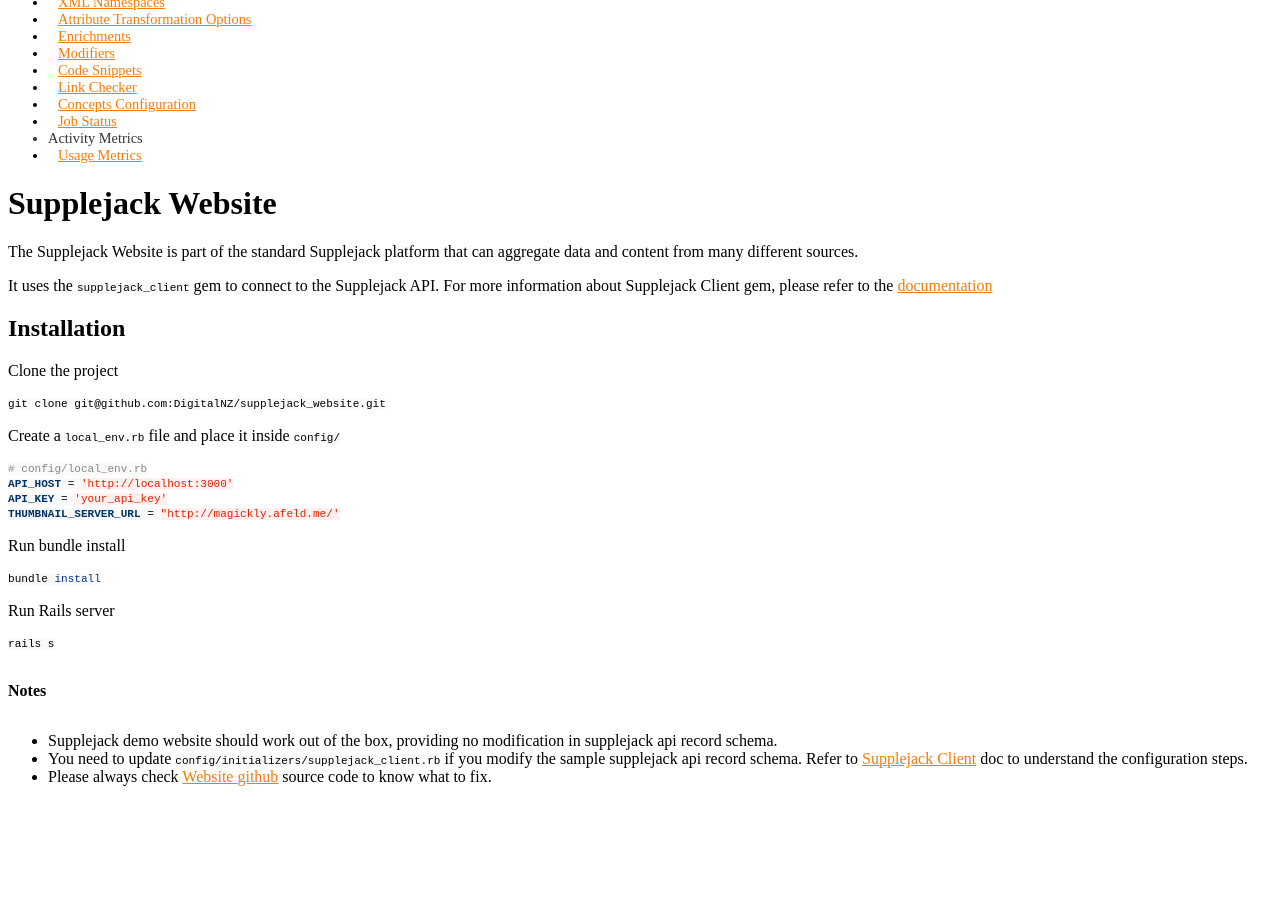
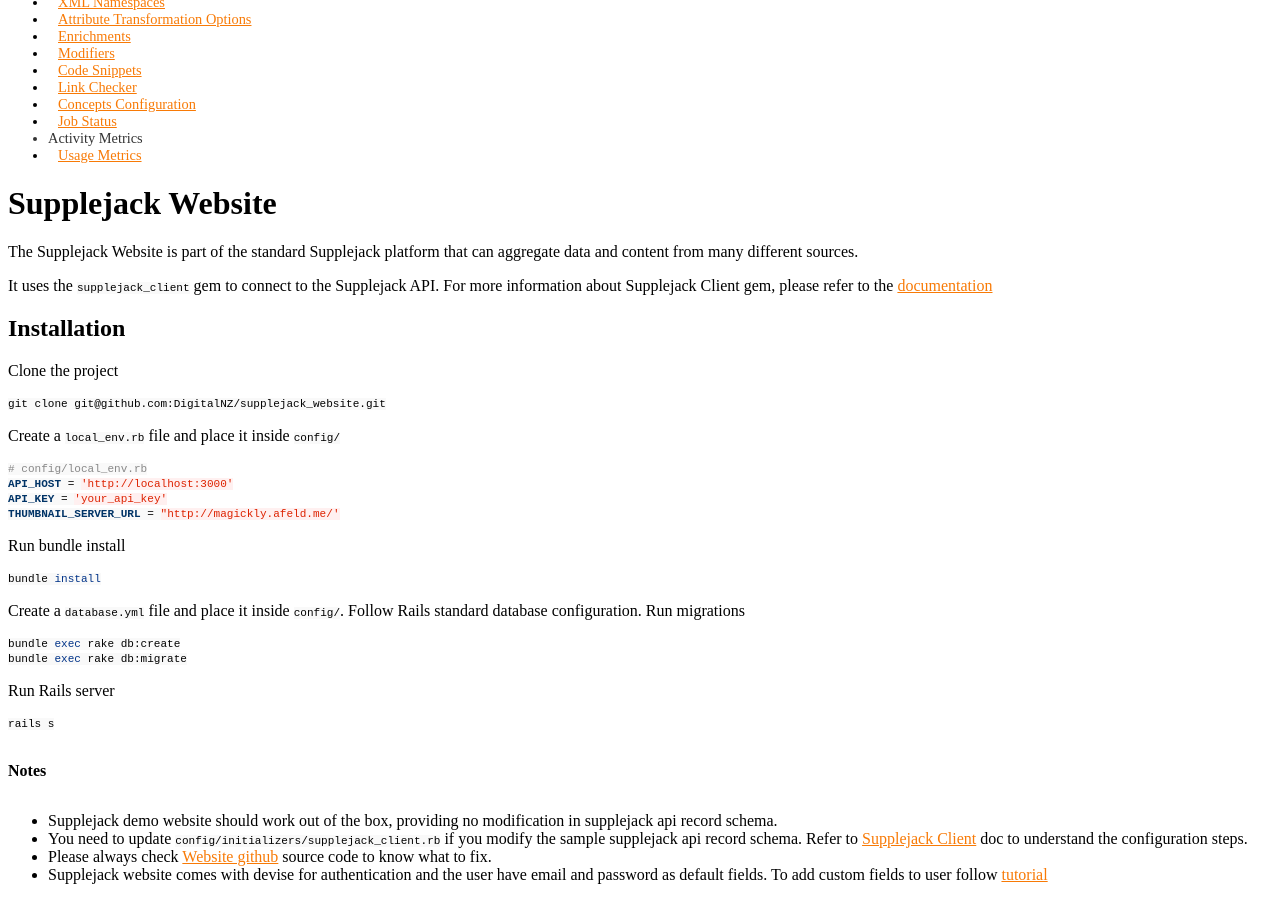
Before and after one commit to DigitalNZ/supplejack, a Jekyll site: the page built from _posts/2014-07-09-supplejack-website.md, in a window 1280 px wide and 900 px high, scrolled down 603 px. Built offline with Jekyll 4.4.1, drawn with Linux system fonts in a browser that asks for light colours; Markdown is read by kramdown in place of the engine named in the settings; a style sheet for code colours, icons or effects is not loaded; before the commit the page ends 1405 px from its top, so only the background shows below that.

Commit message:
Added documentation for supplejack website to have devise migration

````diff
--- a/_posts/2014-07-09-supplejack-website.md
+++ b/_posts/2014-07-09-supplejack-website.md
@@ -33,6 +33,13 @@
 bundle install
 ```
 
+Create a `database.yml` file and place it inside `config/`. Follow Rails standard database configuration. Run migrations
+
+```bash
+bundle exec rake db:create
+bundle exec rake db:migrate
+```
+
 Run Rails server
 
 ```bash
@@ -44,3 +51,4 @@
 * Supplejack demo website should work out of the box, providing no modification in supplejack api record schema.
 * You need to update `config/initializers/supplejack_client.rb` if you modify the sample supplejack api record schema. Refer to [Supplejack Client](/supplejack/start/supplejack-client.html) doc to understand the configuration steps.
 * Please always check [Website github](https://github.com/DigitalNZ/supplejack_website) source code to know what to fix.
+* Supplejack website comes with devise for authentication and the user have email and password as default fields. To add custom fields to user follow [tutorial](http://jacopretorius.net/2014/03/adding-custom-fields-to-your-devise-user-model-in-rails-4.html)
````
